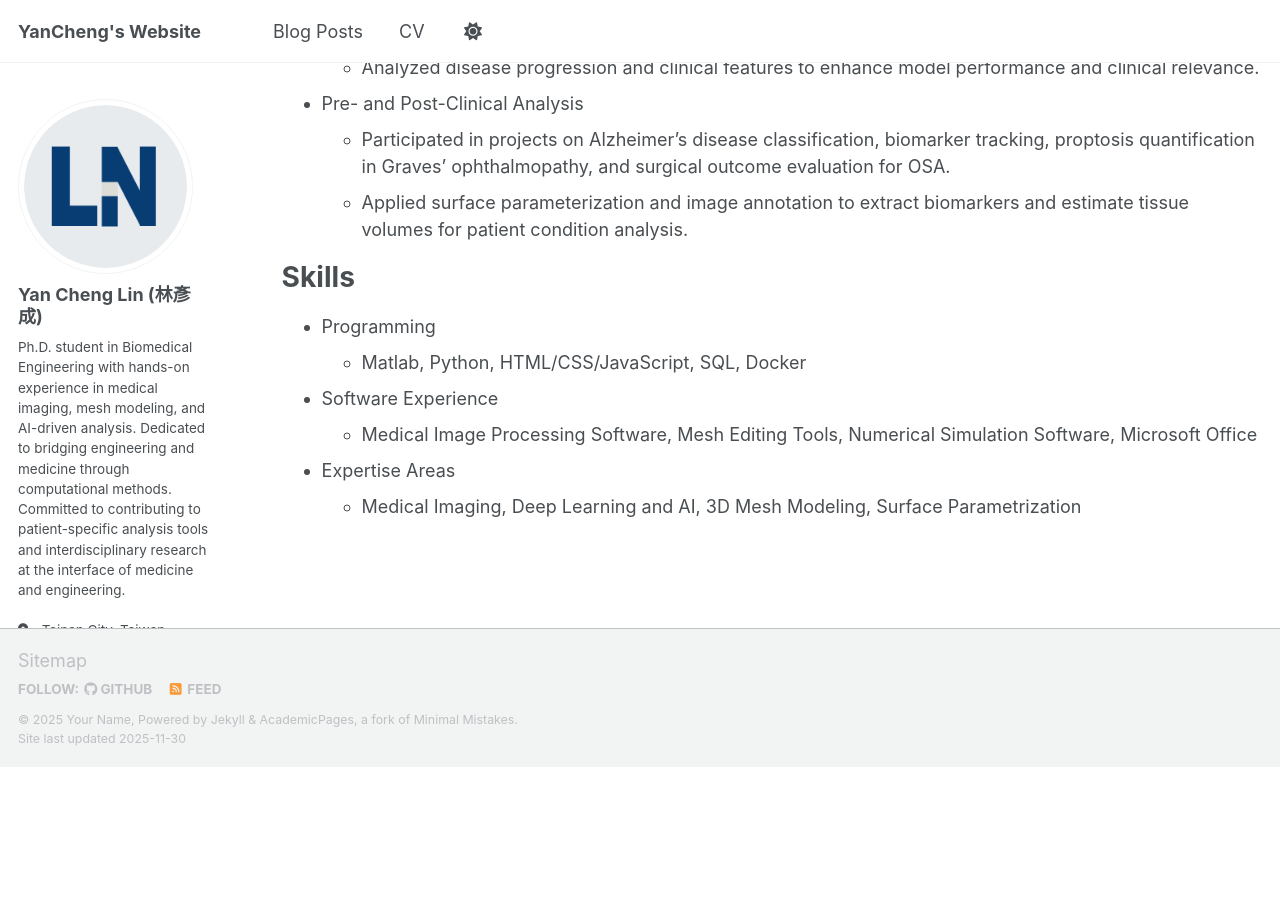
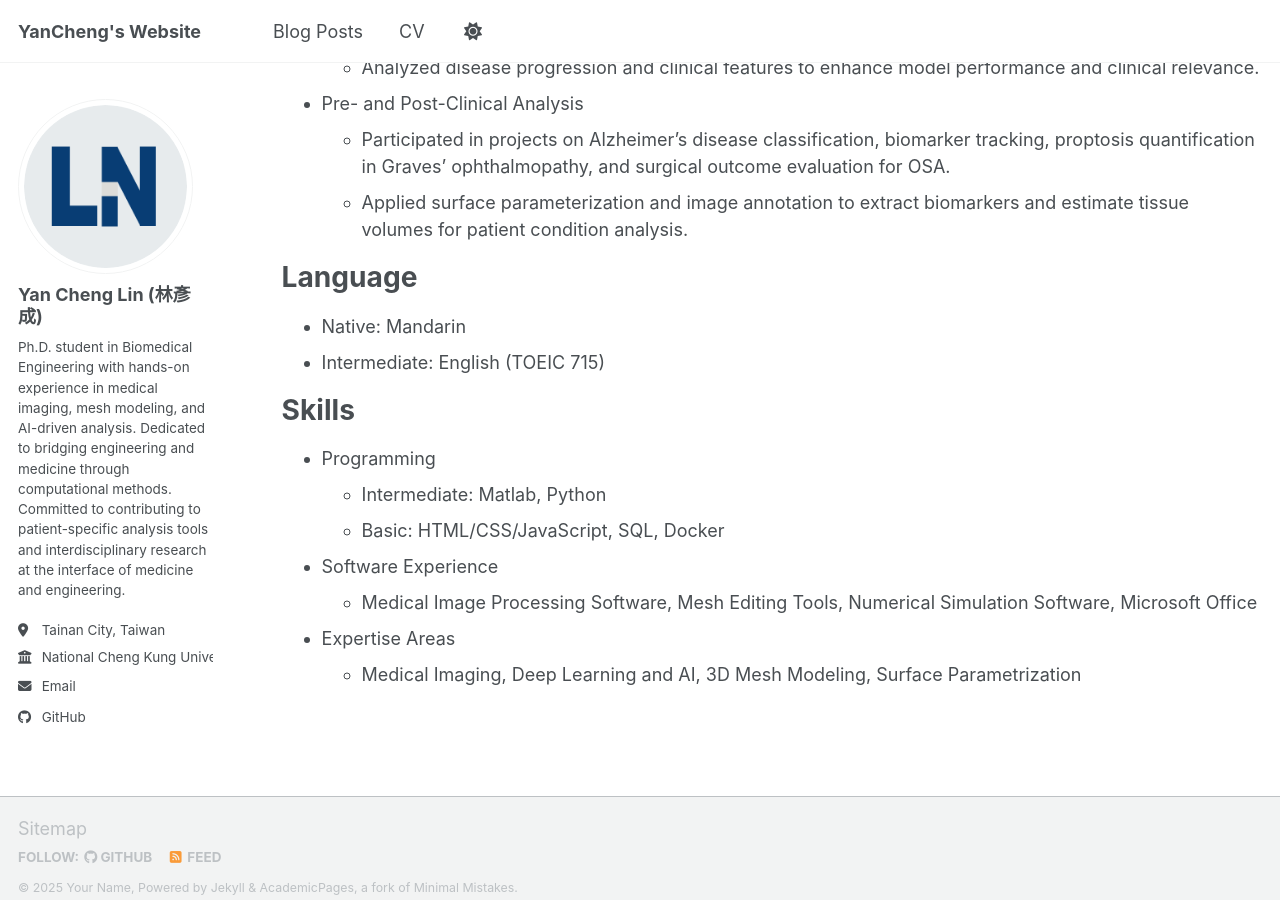
Before and after one commit to cvyancheng/cvyancheng.github.io, a Jekyll site: the page built from _pages/cv.md, in a window 1280 px wide and 900 px high, scrolled down 506 px. Built offline with Jekyll 4.4.1, drawn with Linux system fonts in a browser that asks for light colours; a script bundle is joined from its source files by our own code; library files that are not in the unit come from our copies; before the commit the page ends 1272 px from its top, so only the background shows below that.

Commit message:
Revise language and skills sections in CV
Updated language proficiency and categorized programming skills.

```diff
--- a/_pages/cv.md
+++ b/_pages/cv.md
@@ -33,10 +33,16 @@ Research experience
   * Duties includes: Updates and improvements to template
   * Supervisor: The Users -->
 
+Language
+======
+* Native: Mandarin
+* Intermediate: English (TOEIC 715)
+
 Skills
 ======
 * Programming
-  * Matlab, Python, HTML/CSS/JavaScript, SQL, Docker
+  * Intermediate: Matlab, Python
+  * Basic: HTML/CSS/JavaScript, SQL, Docker
 * Software Experience
   * Medical Image Processing Software, Mesh Editing Tools, Numerical Simulation Software, Microsoft Office
 * Expertise Areas
```
